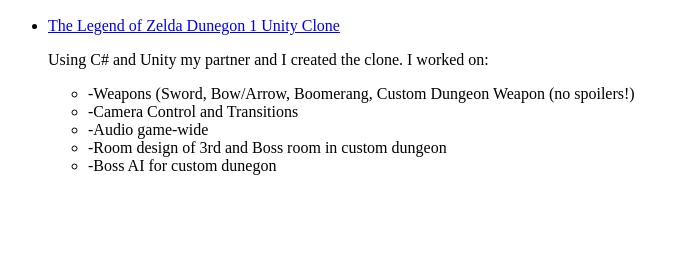
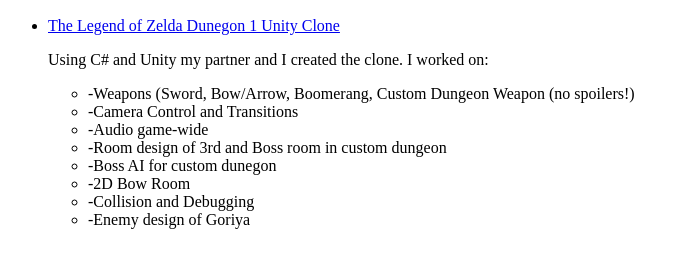
Before and after one commit to mgopal64/mgopal64.github.io, a plain HTML site: page index.html in a window 1280 px wide. Shown: the part 96-364 px from the top of the page, without its empty margins (0-689 px from the left). Drawn offline with Linux system fonts and the light colour scheme.

Commit message:
Update index.html

```diff
--- a/index.html
+++ b/index.html
@@ -21,6 +21,9 @@
         <li>-Audio game-wide</li>
         <li>-Room design of 3rd and Boss room in custom dungeon</li>
         <li>-Boss AI for custom dunegon</li>
+        <li>-2D Bow Room</li>
+        <li>-Collision and Debugging</li>
+        <li>-Enemy design of Goriya </li>
       </ul>
     </li>
   </ul>
```
